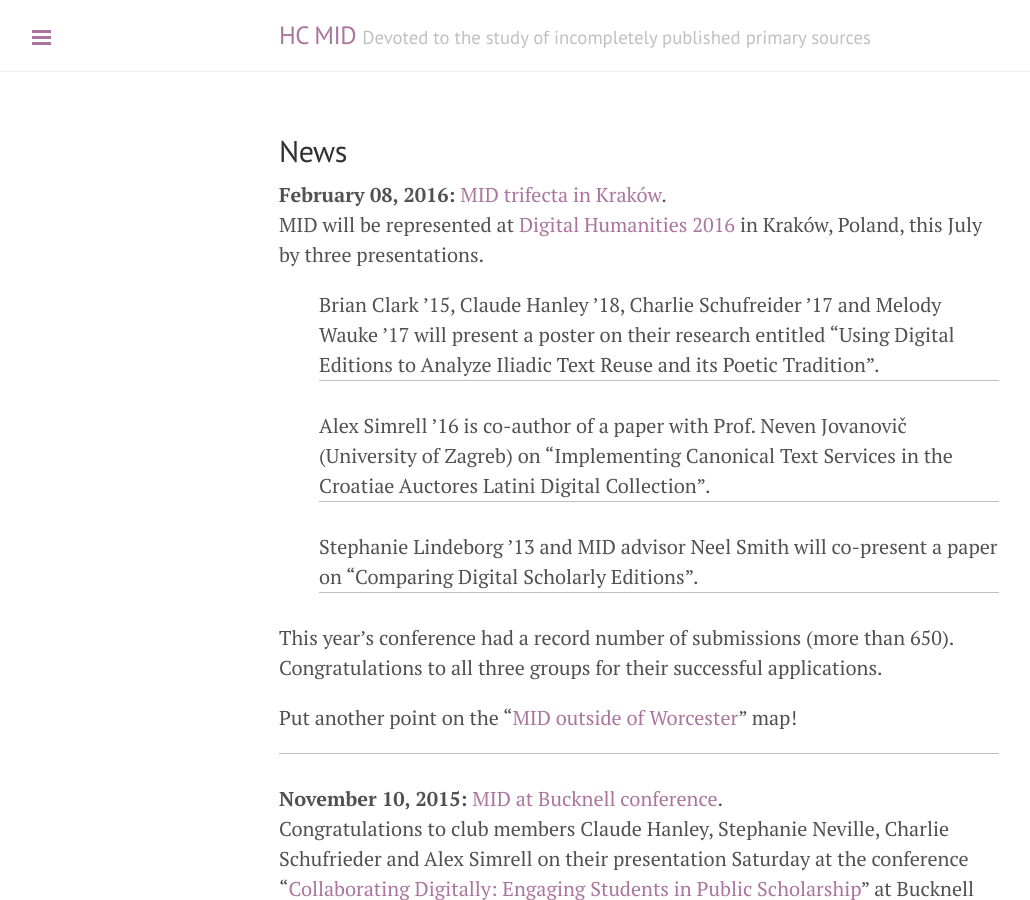
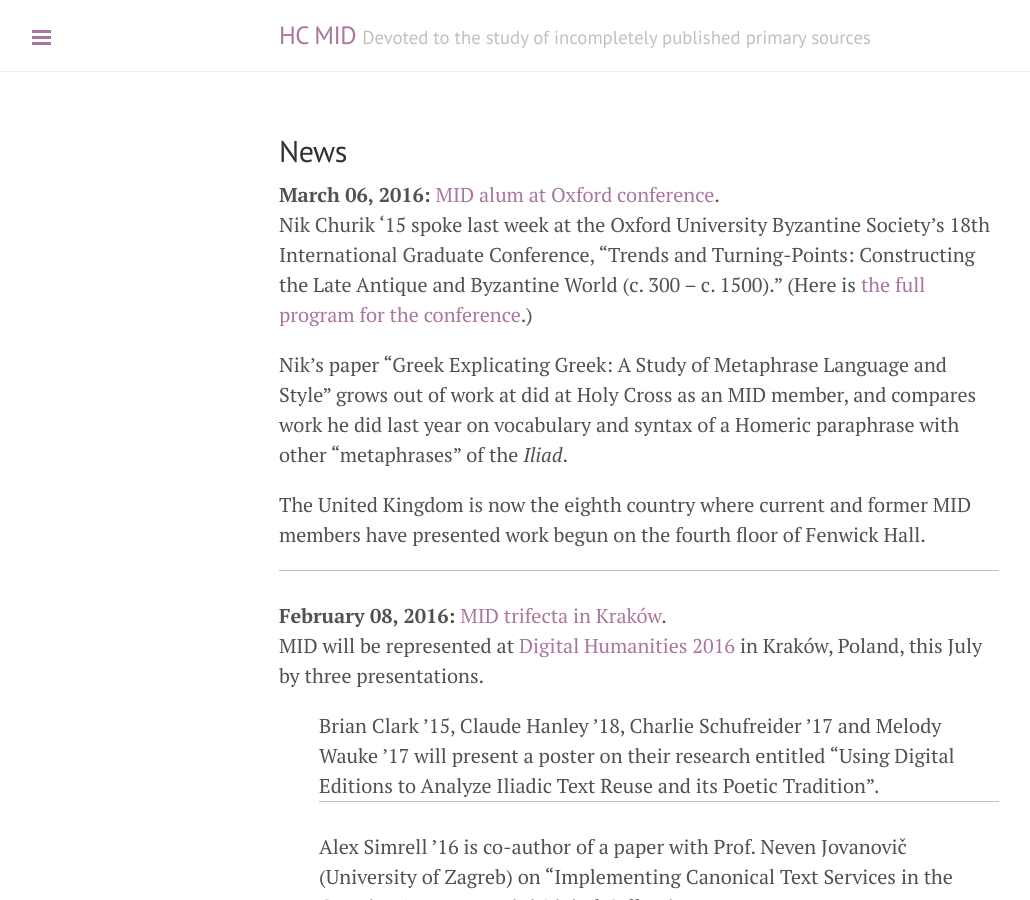
Before and after one commit to HCMID/HCMID.github.io, a Jekyll site: the page built from news/index.md, in a window 1280 px wide and 900 px high. Shown: the whole window, without its empty margins (1-1031 px from the left). Built offline with Jekyll 4.4.1, drawn with Linux system fonts in a browser that asks for light colours.

Commit message:
Add post on Oxford talk

```diff
--- /dev/null
+++ b/_posts/2016-03-06-oxford.md
@@ -0,0 +1,10 @@
+---
+title: MID alum at Oxford conference
+layout: post
+---
+
+Nik Churik '15 spoke last week at the Oxford University Byzantine Society’s 18th International Graduate Conference, "Trends and Turning-Points: Constructing the Late Antique and Byzantine World (c. 300 – c. 1500)."  (Here is [the full program for the conference](https://oxfordbyzantinesociety.wordpress.com/international-graduate-conference-2016-2/).)
+
+Nik's paper "Greek Explicating Greek:  A Study of Metaphrase Language and Style" grows out of work at did at Holy Cross as an MID member, and compares work he did last year on vocabulary and syntax of a Homeric paraphrase with other "metaphrases" of the *Iliad*.
+
+The United Kingdom is now the eighth country where current and former MID members have presented work begun on the fourth floor of Fenwick Hall.
```
Also changed, not shown: hof/talks.md (+1 -0 lines).
